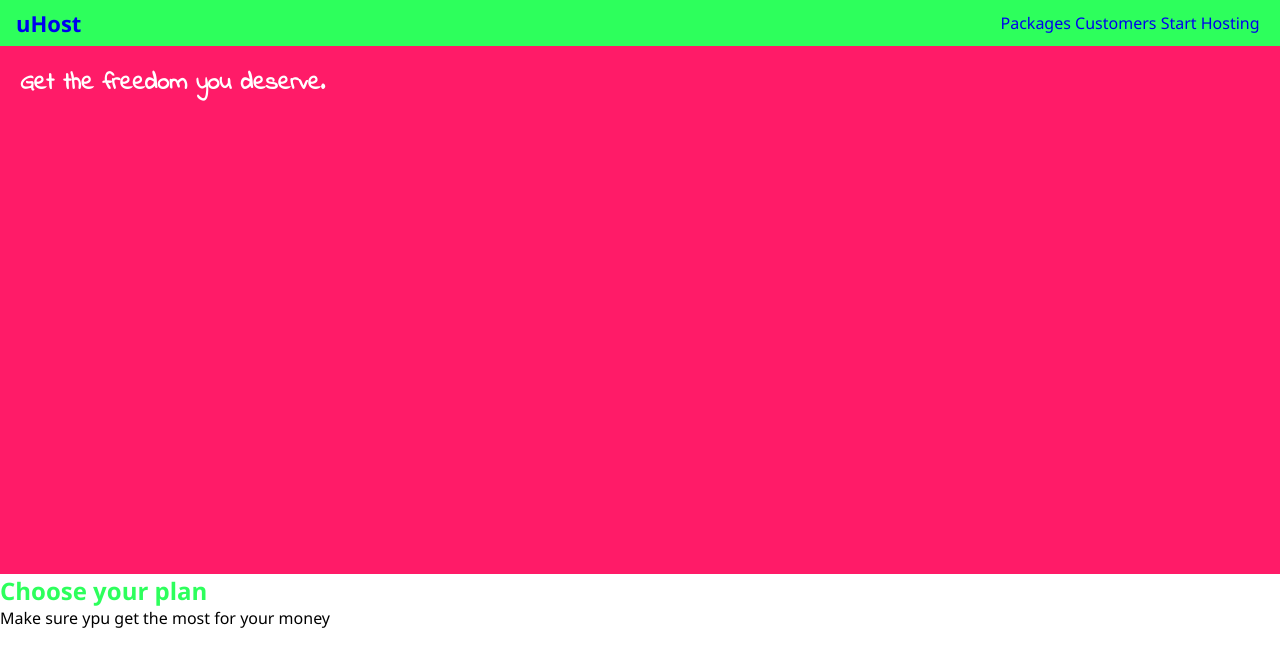
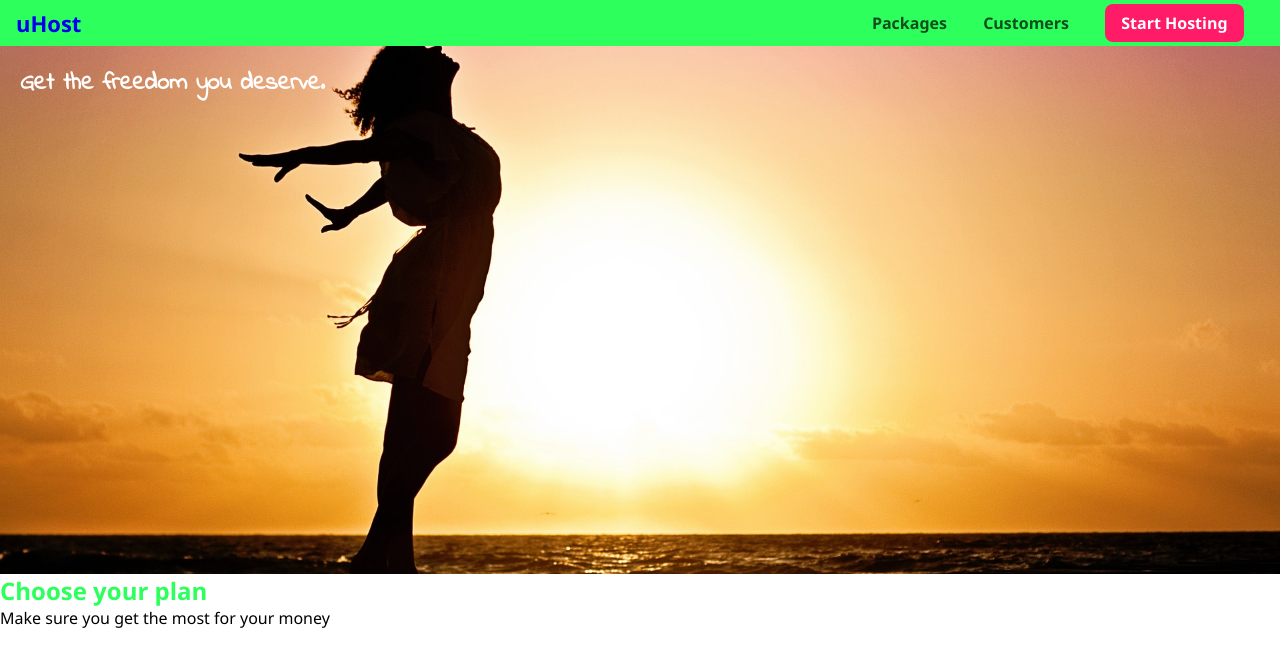
Before and after one commit to phongctnguyen/CSS-BASIC, a plain HTML site: page index.html in a window 1280 px wide. Drawn offline with Linux system fonts and the light colour scheme.

Commit message:
finish diving deeper into basic

```diff
--- a/index.html
+++ b/index.html
@@ -32,7 +32,7 @@
 					<li class="main-nav__item">
 						<a href="customers/index.html">Customers</a>
 					</li>
-					<li class="main-nav__item">
+					<li class="main-nav__item main-nav__item--cta">
 						<a href="start-hosting/index.html">Start Hosting</a>
 					</li>
 				</ul>
@@ -44,7 +44,7 @@
 			</section>
 			<section id="plans">
 				<h1 class="section-title">Choose your plan</h1>
-				<p>Make sure ypu get the most for your money</p>
+				<p>Make sure you get the most for your money</p>
 			</section>
 		</main>
 	</body>
--- a/style.css
+++ b/style.css
@@ -1,3 +1,10 @@
+/*
+	display
+	font
+	width - length - margin - border - padding ...
+	color ...
+	other props
+*/
 * {
 	margin: 0;
 	/* padding: 0; */
@@ -9,11 +16,14 @@ body {
 }
 
 #product-overview {
-	background: #ff1b68;
-
 	width: 100%;
 	height: 528px;
 	padding: 20px;
+
+	background: url('./freedom.jpg');
+	background-repeat: no-repeat;
+	background-size: cover;
+	background-position: center center;
 }
 
 .section-title {
@@ -64,8 +74,39 @@ body {
 
 .main-nav__item {
 	display: inline-block;
+
+	margin: 0 16px;
 }
 
 .main-nav__item a {
+	font-weight: bold;
+
+	padding: 3px 0;
+
+	color: #0e4f1f;
+
 	text-decoration: none;
 }
+
+.main-nav__item a:hover,
+.main-nav__item a:active {
+	border-bottom: 5px solid white;
+
+	color: white;
+}
+
+.main-nav__item--cta a {
+	padding: 8px 16px;
+	border-radius: 8px;
+
+	color: white;
+	background-color: #ff1b68;
+}
+
+.main-nav__item--cta a:hover,
+.main-nav__item--cta a:active {
+	border: none;
+
+	color: #ff1b68;
+	background-color: white;
+}
```
Also changed, not shown: freedom.jpg (added), 1 other file.
